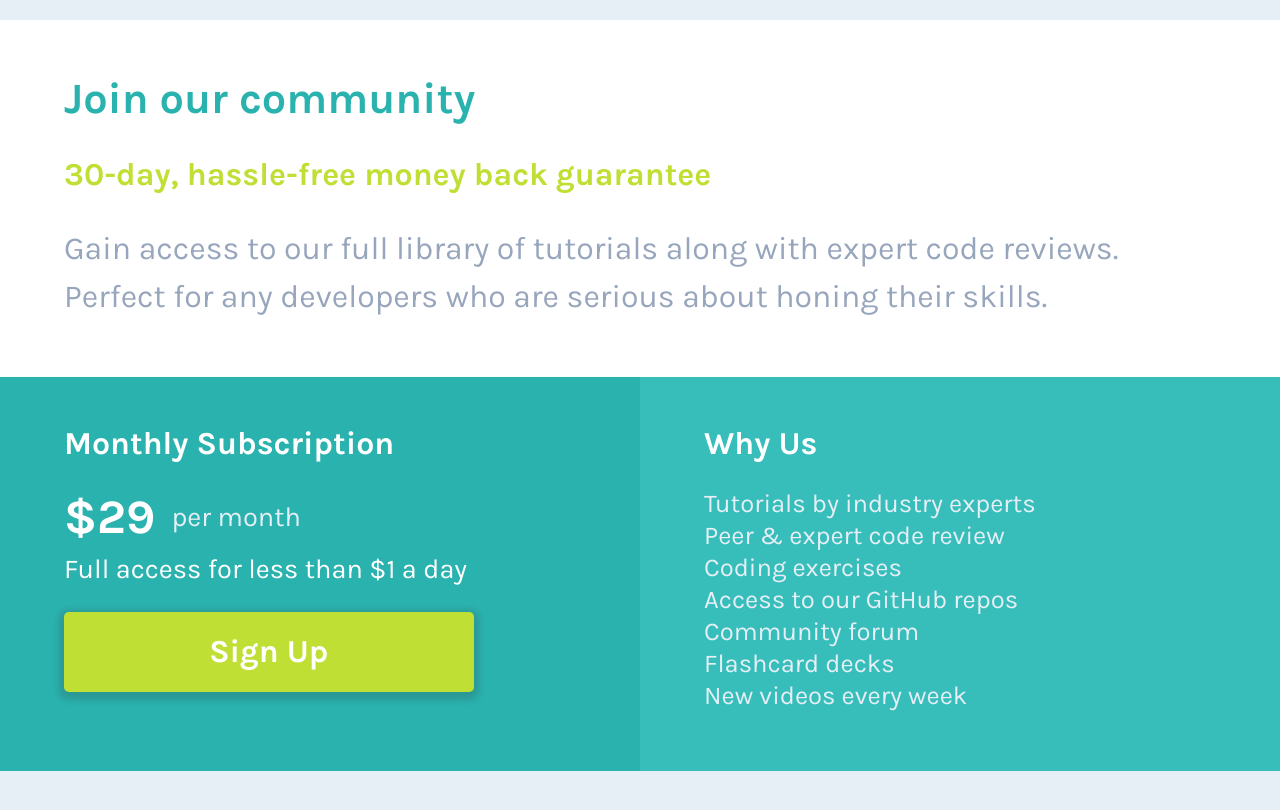
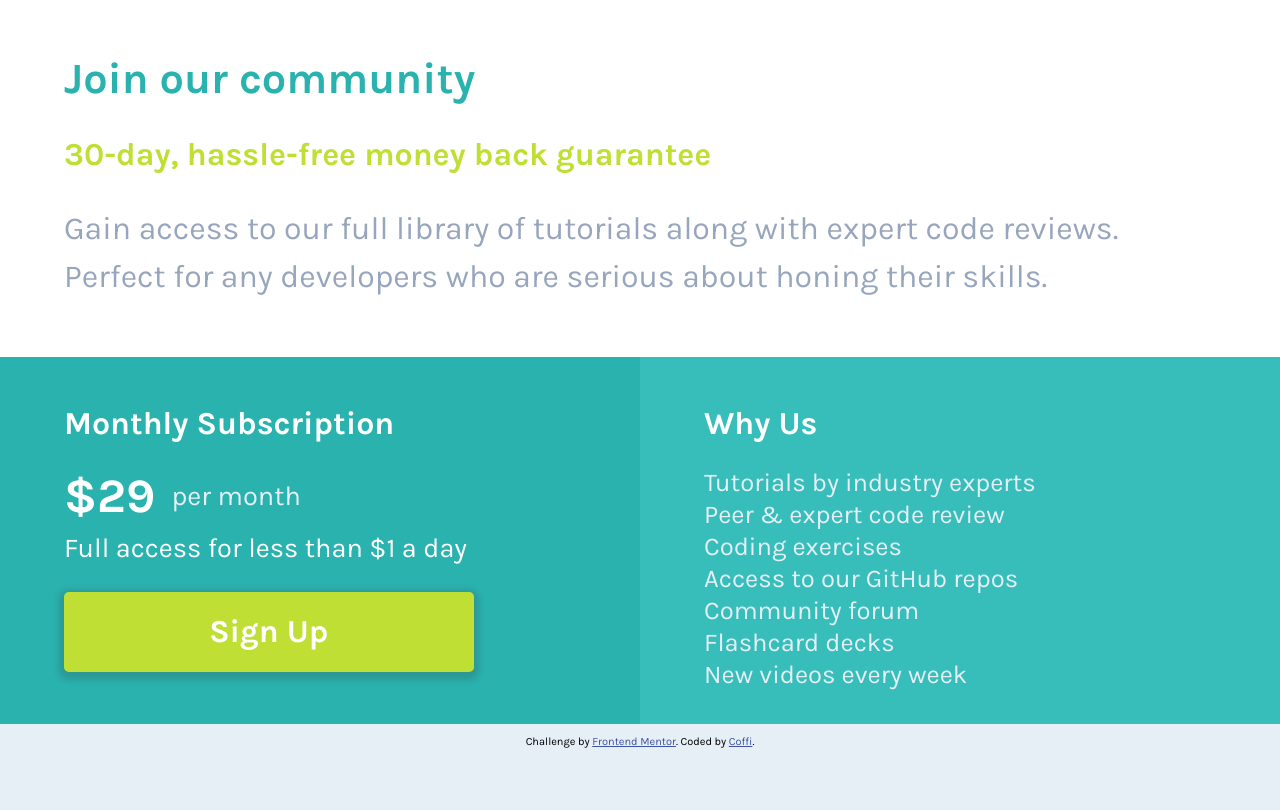
Before and after one commit to JiriKofron/single-price-grid-component-master, a plain HTML site: page index.html in a window 1280 px wide. Shown: the top 810 px of the page. Drawn offline with Linux system fonts and the light colour scheme.

Commit message:
Chrome update

```diff
--- a/styles.css
+++ b/styles.css
@@ -22,6 +22,7 @@ body {
 }
 
 .page_container {
+    min-width: 375px;
     display: flex;
     flex-direction: column;
     width: 90%;
@@ -112,12 +113,20 @@ li {
 
 @media screen and (min-width: 720px) {
 
+body {
+    overflow-x: hidden;
+    overflow-y: scroll;
+    height: 100%;
+    margin: 0;
+}
+
  .page_container {
      max-width: 1440px;
      flex-direction: row;
     flex-wrap: wrap;
     width: 100%;
     justify-content: center;
+    margin: auto;
 }
 
 .header {
@@ -149,7 +158,6 @@ h3 {
     flex-grow: 1;
     flex-basis: 25%;
     padding: 1rem 4rem;
-    height: 50%;
 }
 
 .why_us {
```
